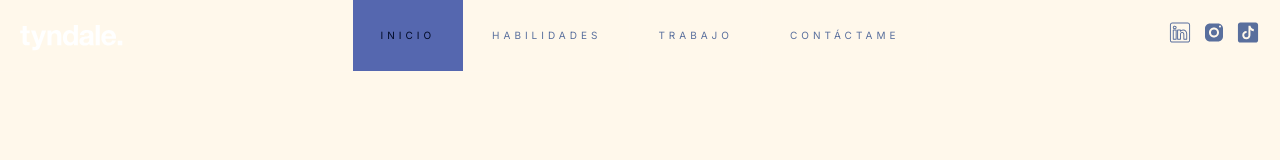
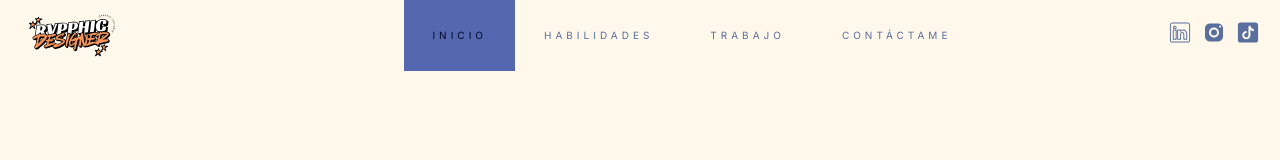
Before and after one commit to franvr13/Portfolio-R-D-M, a plain HTML site: page index.html in a window 1280 px wide. Shown: the top 160 px of the page. Drawn offline with Linux system fonts and the light colour scheme.

Commit message:
Logo svg actualizado y adaptado al menu de la web.

```diff
--- a/css/styles.css
+++ b/css/styles.css
@@ -2795,9 +2795,10 @@ img.u-pull-left {
  * -------------------------------------------------------------------- */
 .s-header__logo {
   z-index: 3;
-  position: absolute;
-  top: 2.2rem;
-  left: 2rem;
+  position: relative;
+  top: 50%;
+  left: 50%;
+  transform: translate(-30%, -50%);
 }
 
 .s-header__logo a {
@@ -2811,7 +2812,7 @@ img.u-pull-left {
 .s-header__logo img {
   width: var(--logo-width);
   margin: 0;
-  vertical-align: bottom;
+  vertical-align: middle;
 }
 
 /* --------------------------------------------------------------------
@@ -2905,6 +2906,7 @@ img.u-pull-left {
   position: absolute;
   top: 0;
   right: 0.8rem;
+  z-index: 4;
 }
 
 .s-header__menu-toggle span {
@@ -2995,7 +2997,8 @@ img.u-pull-left {
   }
 
   .s-header__logo {
-    left: 2.8rem;
+    left: 50%;
+    transform: translate(-45%, -50%);
   }
 
   .s-header__nav-wrap {
--- a/index.html
+++ b/index.html
@@ -48,7 +48,7 @@
             <div class="s-header__block">
                 <div class="s-header__logo">
                     <a class="logo" href="index.html">
-                        <img src="images/logo.svg" alt="Inicio">
+                        <img src="images/Rvpphic.svg" alt="Inicio">
                     </a>
                 </div>
 
```
Also changed, not shown: images/Rvpphic.svg (added), images/logo.svg (deleted).
